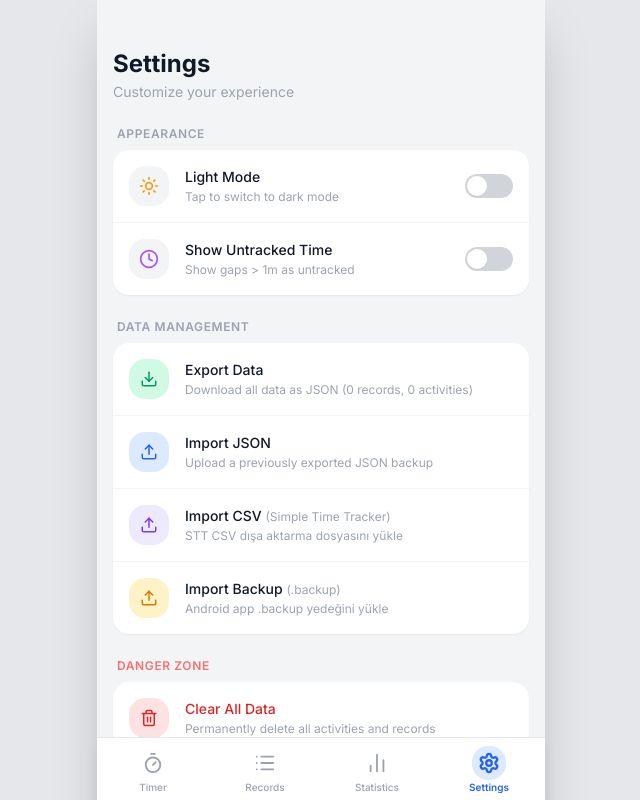
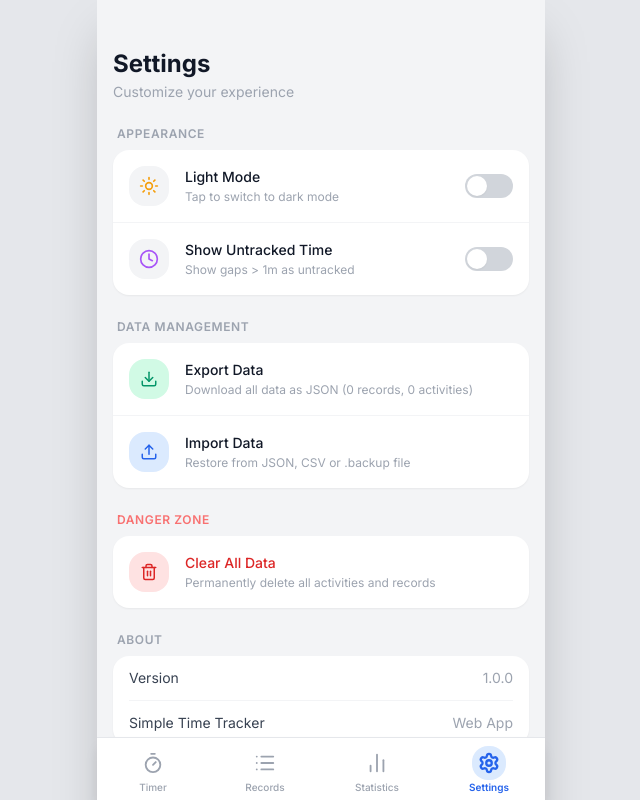
Before and after one commit to sametalkis/Vukuf, a React (Vite) app: page /settings in a window 1280 px wide. Shown: the top 800 px of the page, without its empty margins (319-959 px from the left). Built offline with nearby package versions, Linux system fonts and the light colour scheme.

Commit message:
feat: consolidate import/export into unified import accepting JSON, CSV and .backup

```diff
--- a/src/screens/SettingsScreen.tsx
+++ b/src/screens/SettingsScreen.tsx
@@ -13,17 +13,12 @@ export default function SettingsScreen() {
     } = useStore();
 
     const fileInputRef = useRef<HTMLInputElement>(null);
-    const csvInputRef = useRef<HTMLInputElement>(null);
-    const backupInputRef = useRef<HTMLInputElement>(null);
     const [showClearConfirm, setShowClearConfirm] = useState(false);
 
-    const [importStatus, setImportStatus] = useState<'idle' | 'success' | 'error'>('idle');
-
-    const [csvStatus, setCsvStatus] = useState<'idle' | 'success' | 'error'>('idle');
-    const [csvResult, setCsvResult] = useState<{ imported: number; skipped: number } | null>(null);
-
-    const [backupStatus, setBackupStatus] = useState<'idle' | 'success' | 'error'>('idle');
-    const [backupResult, setBackupResult] = useState<{ imported: number; activities: number; skipped: number } | null>(null);
+    const [importStatus, setImportStatus] = useState<{
+        type: 'idle' | 'success' | 'error';
+        message: string;
+    }>({ type: 'idle', message: '' });
 
     // ── Export ──
     const handleExport = () => {
@@ -37,20 +32,121 @@ export default function SettingsScreen() {
         URL.revokeObjectURL(url);
     };
 
-    // ── Import ──
+    // ── Unified Import ──
     const handleImportFile = (e: React.ChangeEvent<HTMLInputElement>) => {
         const file = e.target.files?.[0];
         if (!file) return;
+
+        const fileName = file.name.toLowerCase();
         const reader = new FileReader();
+
         reader.onload = (ev) => {
+            const text = (ev.target?.result as string) || '';
+            const trimmed = text.trim();
+
             try {
-                importData(ev.target?.result as string);
-                setImportStatus('success');
+                // 1. Check if it's STT Android .backup format
+                if (fileName.endsWith('.backup') || trimmed.startsWith('app simple time tracker')) {
+                    const result = importBackup(text);
+                    if (result.imported > 0 || result.activities > 0) {
+                        setImportStatus({
+                            type: 'success',
+                            message: `✓ ${result.activities} activities, ${result.imported} records imported`,
+                        });
+                    } else {
+                        setImportStatus({
+                            type: 'error',
+                            message: 'No valid data found in .backup file',
+                        });
+                    }
+                }
+                // 2. Check if it's CSV
+                else if (fileName.endsWith('.csv') || (trimmed.toLowerCase().includes('activity name') && trimmed.toLowerCase().includes('time started'))) {
+                    const result = importCSV(text);
+                    if (result.imported > 0) {
+                        setImportStatus({
+                            type: 'success',
+                            message: `✓ ${result.imported} records imported${result.skipped > 0 ? `, ${result.skipped} skipped` : ''}`,
+                        });
+                    } else {
+                        setImportStatus({
+                            type: 'error',
+                            message: 'Format error: "activity name", "time started", "time ended" columns required',
+                        });
+                    }
+                }
+                // 3. Check if it's JSON
+                else if (fileName.endsWith('.json') || (trimmed.startsWith('{') && trimmed.endsWith('}'))) {
+                    const parsed = JSON.parse(text);
+                    if (parsed.recordTypes && parsed.records !== undefined) {
+                        importData(text);
+                        setImportStatus({
+                            type: 'success',
+                            message: `✓ ${parsed.records.length} records, ${parsed.recordTypes.length} activities imported`,
+                        });
+                    } else {
+                        setImportStatus({
+                            type: 'error',
+                            message: 'Invalid JSON backup format',
+                        });
+                    }
+                }
+                // 4. Fallback attempt: try JSON, then Backup, then CSV
+                else {
+                    let handled = false;
+                    try {
+                        const parsed = JSON.parse(text);
+                        if (parsed.recordTypes && parsed.records !== undefined) {
+                            importData(text);
+                            setImportStatus({
+                                type: 'success',
+                                message: `✓ ${parsed.records.length} records, ${parsed.recordTypes.length} activities imported`,
+                            });
+                            handled = true;
+                        }
+                    } catch {}
+
+                    if (!handled) {
+                        const backupRes = importBackup(text);
+                        if (backupRes.imported > 0 || backupRes.activities > 0) {
+                            setImportStatus({
+                                type: 'success',
+                                message: `✓ ${backupRes.activities} activities, ${backupRes.imported} records imported`,
+                            });
+                            handled = true;
+                        }
+                    }
+
+                    if (!handled) {
+                        const csvRes = importCSV(text);
+                        if (csvRes.imported > 0) {
+                            setImportStatus({
+                                type: 'success',
+                                message: `✓ ${csvRes.imported} records imported`,
+                            });
+                            handled = true;
+                        }
+                    }
+
+                    if (!handled) {
+                        setImportStatus({
+                            type: 'error',
+                            message: 'Unsupported format (.json, .csv, .backup supported)',
+                        });
+                    }
+                }
             } catch {
-                setImportStatus('error');
+                setImportStatus({
+                    type: 'error',
+                    message: 'Failed to read or parse file',
+                });
             }
-            setTimeout(() => setImportStatus('idle'), 2500);
+
+            setTimeout(() => {
+                setImportStatus({ type: 'idle', message: '' });
+            }, 4500);
         };
+
         reader.readAsText(file);
         e.target.value = ''; // reset
     };
@@ -59,47 +155,6 @@ export default function SettingsScreen() {
     const handleClear = () => {
         clearAllData();
         setShowClearConfirm(false);
-    };
-
-    // ── CSV Import ──
-    const handleCSVFile = (e: React.ChangeEvent<HTMLInputElement>) => {
-        const file = e.target.files?.[0];
-        if (!file) return;
-        const reader = new FileReader();
-        reader.onload = (ev) => {
-            try {
-                const result = importCSV(ev.target?.result as string);
-                setCsvResult(result);
-                setCsvStatus(result.imported > 0 ? 'success' : 'error');
-            } catch {
-                setCsvStatus('error');
-                setCsvResult(null);
-            }
-            setTimeout(() => { setCsvStatus('idle'); setCsvResult(null); }, 4000);
-        };
-        reader.readAsText(file);
-        e.target.value = '';
-    };
-
-    // ── Backup Import ──
-    const handleBackupFile = (e: React.ChangeEvent<HTMLInputElement>) => {
-        const file = e.target.files?.[0];
-        if (!file) return;
-        const reader = new FileReader();
-        reader.onload = (ev) => {
-            try {
-                const result = importBackup(ev.target?.result as string);
-                setBackupResult(result);
-                // Even if 0 records imported, if activities imported it's a success
-                setBackupStatus(result.imported > 0 || result.activities > 0 ? 'success' : 'error');
-            } catch {
-                setBackupStatus('error');
-                setBackupResult(null);
-            }
-            setTimeout(() => { setBackupStatus('idle'); setBackupResult(null); }, 4000);
-        };
-        reader.readAsText(file);
-        e.target.value = '';
     };
 
     return (
@@ -180,96 +235,48 @@ export default function SettingsScreen() {
                             </div>
                         </button>
 
-                        {/* Import JSON */}
+                        {/* Unified Import */}
                         <button
                             onClick={() => fileInputRef.current?.click()}
-                            className="w-full flex items-center gap-4 px-4 py-4 hover:bg-gray-50 dark:hover:bg-gray-800/60 active:bg-gray-100 transition-colors border-b border-gray-100 dark:border-gray-800"
+                            className="w-full flex items-center gap-4 px-4 py-4 hover:bg-gray-50 dark:hover:bg-gray-800/60 active:bg-gray-100 transition-colors"
                         >
-                            <div className="w-10 h-10 rounded-2xl bg-blue-100 dark:bg-blue-900/30 flex items-center justify-center flex-shrink-0">
-                                {importStatus === 'success' ? (
+                            <div className={`w-10 h-10 rounded-2xl flex items-center justify-center flex-shrink-0 transition-colors ${
+                                importStatus.type === 'success'
+                                    ? 'bg-emerald-100 dark:bg-emerald-900/30'
+                                    : importStatus.type === 'error'
+                                    ? 'bg-red-100 dark:bg-red-900/30'
+                                    : 'bg-blue-100 dark:bg-blue-900/30'
+                            }`}>
+                                {importStatus.type === 'success' ? (
                                     <Check size={18} className="text-emerald-500" />
-                                ) : importStatus === 'error' ? (
+                                ) : importStatus.type === 'error' ? (
                                     <AlertTriangle size={18} className="text-red-500" />
                                 ) : (
                                     <Upload size={18} className="text-blue-600 dark:text-blue-400" />
                                 )}
                             </div>
                             <div className="flex-1 text-left">
-                                <p className="text-sm font-medium text-gray-900 dark:text-gray-100">Import JSON</p>
+                                <p className="text-sm font-medium text-gray-900 dark:text-gray-100">Import Data</p>
                                 <p className="text-xs mt-0.5">
-                                    {importStatus === 'success' ? (
-                                        <span className="text-emerald-500">Imported successfully!</span>
-                                    ) : importStatus === 'error' ? (
-                                        <span className="text-red-500">Invalid file format</span>
+                                    {importStatus.type === 'success' ? (
+                                        <span className="text-emerald-500 font-medium">{importStatus.message}</span>
+                                    ) : importStatus.type === 'error' ? (
+                                        <span className="text-red-500 font-medium">{importStatus.message}</span>
                                     ) : (
-                                        <span className="text-gray-400 dark:text-gray-500">Upload a previously exported JSON backup</span>
+                                        <span className="text-gray-400 dark:text-gray-500">
+                                            Restore from JSON, CSV or .backup file
+                                        </span>
                                     )}
                                 </p>
                             </div>
                         </button>
-                        <input ref={fileInputRef} type="file" accept=".json" className="hidden" onChange={handleImportFile} />
-
-                        {/* Import CSV (Simple Time Tracker format) */}
-                        <button
-                            onClick={() => csvInputRef.current?.click()}
-                            className="w-full flex items-center gap-4 px-4 py-4 hover:bg-gray-50 dark:hover:bg-gray-800/60 active:bg-gray-100 transition-colors border-b border-gray-100 dark:border-gray-800"
-                        >
-                            <div className="w-10 h-10 rounded-2xl bg-violet-100 dark:bg-violet-900/30 flex items-center justify-center flex-shrink-0">
-                                {csvStatus === 'success' ? (
-                                    <Check size={18} className="text-emerald-500" />
-                                ) : csvStatus === 'error' ? (
-                                    <AlertTriangle size={18} className="text-red-500" />
-                                ) : (
-                                    <Upload size={18} className="text-violet-600 dark:text-violet-400" />
-                                )}
-                            </div>
-                            <div className="flex-1 text-left">
-                                <p className="text-sm font-medium text-gray-900 dark:text-gray-100">Import CSV <span className="text-xs font-normal text-gray-400">(Simple Time Tracker)</span></p>
-                                <p className="text-xs mt-0.5">
-                                    {csvStatus === 'success' && csvResult ? (
-                                        <span className="text-emerald-500">
-                                            ✓ {csvResult.imported} kayıt eklendi{csvResult.skipped > 0 ? `, ${csvResult.skipped} atlandı` : ''}
-                                        </span>
-                                    ) : csvStatus === 'error' ? (
-                                        <span className="text-red-500">Format hatası — activity name, time started, time ended kolonları gerekli</span>
-                                    ) : (
-                                        <span className="text-gray-400 dark:text-gray-500">STT CSV dışa aktarma dosyasını yükle</span>
-                                    )}
-                                </p>
-                            </div>
-                        </button>
-                        <input ref={csvInputRef} type="file" accept=".csv" className="hidden" onChange={handleCSVFile} />
-
-                        {/* Import Backup (Simple Time Tracker format) */}
-                        <button
-                            onClick={() => backupInputRef.current?.click()}
-                            className="w-full flex items-center gap-4 px-4 py-4 hover:bg-gray-50 dark:hover:bg-gray-800/60 active:bg-gray-100 transition-colors"
-                        >
-                            <div className="w-10 h-10 rounded-2xl bg-amber-100 dark:bg-amber-900/30 flex items-center justify-center flex-shrink-0">
-                                {backupStatus === 'success' ? (
-                                    <Check size={18} className="text-emerald-500" />
-                                ) : backupStatus === 'error' ? (
-                                    <AlertTriangle size={18} className="text-red-500" />
-                                ) : (
-                                    <Upload size={18} className="text-amber-600 dark:text-amber-400" />
-                                )}
-                            </div>
-                            <div className="flex-1 text-left">
-                                <p className="text-sm font-medium text-gray-900 dark:text-gray-100">Import Backup <span className="text-xs font-normal text-gray-400">(.backup)</span></p>
-                                <p className="text-xs mt-0.5">
-                                    {backupStatus === 'success' && backupResult ? (
-                                        <span className="text-emerald-500">
-                                            ✓ {backupResult.activities} aktivite, {backupResult.imported} kayıt eklendi
-                                        </span>
-                                    ) : backupStatus === 'error' ? (
-                                        <span className="text-red-500">Geçersiz format — STT .backup dosyası gerekli</span>
-                                    ) : (
-                                        <span className="text-gray-400 dark:text-gray-500">Android app .backup yedeğini yükle</span>
-                                    )}
-                                </p>
-                            </div>
-                        </button>
-                        <input ref={backupInputRef} type="file" accept=".backup" className="hidden" onChange={handleBackupFile} />
+                        <input
+                            ref={fileInputRef}
+                            type="file"
+                            accept=".json,.csv,.backup"
+                            className="hidden"
+                            onChange={handleImportFile}
+                        />
                     </div>
                 </section>
 
```
